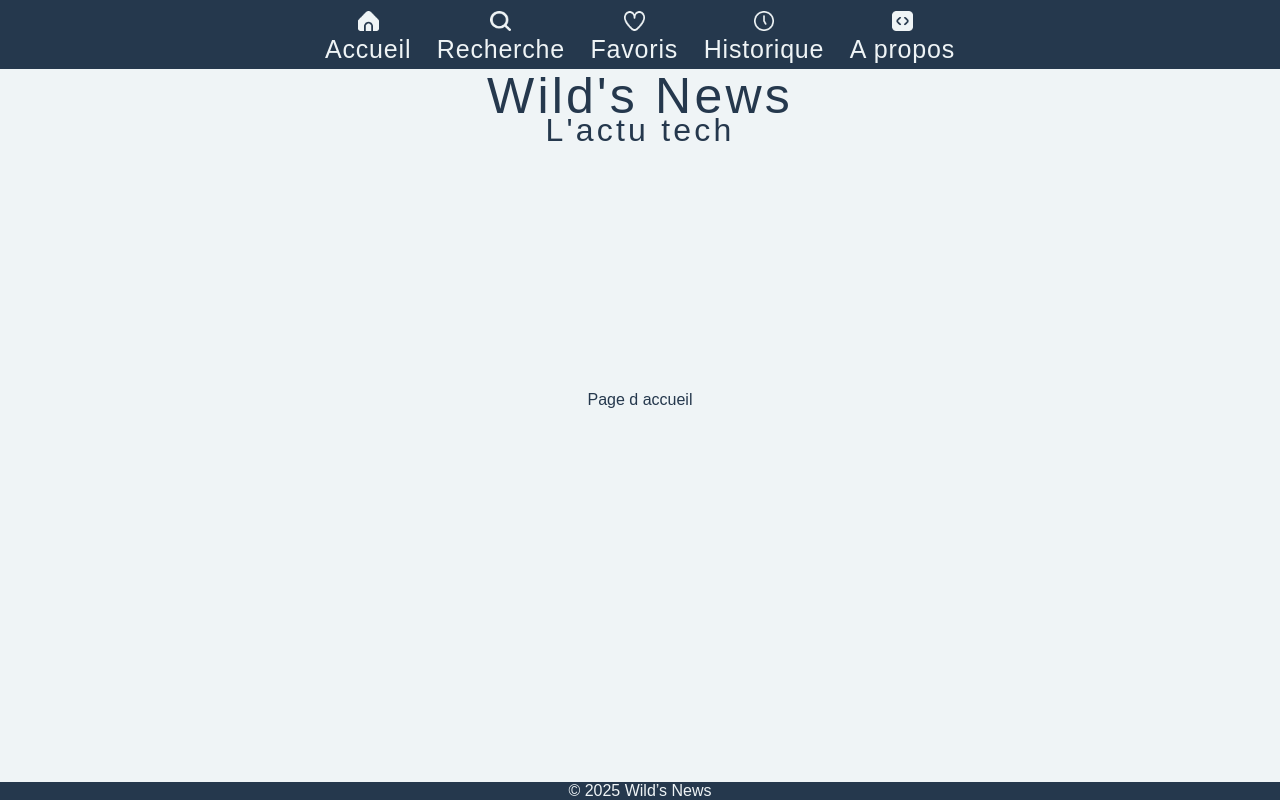
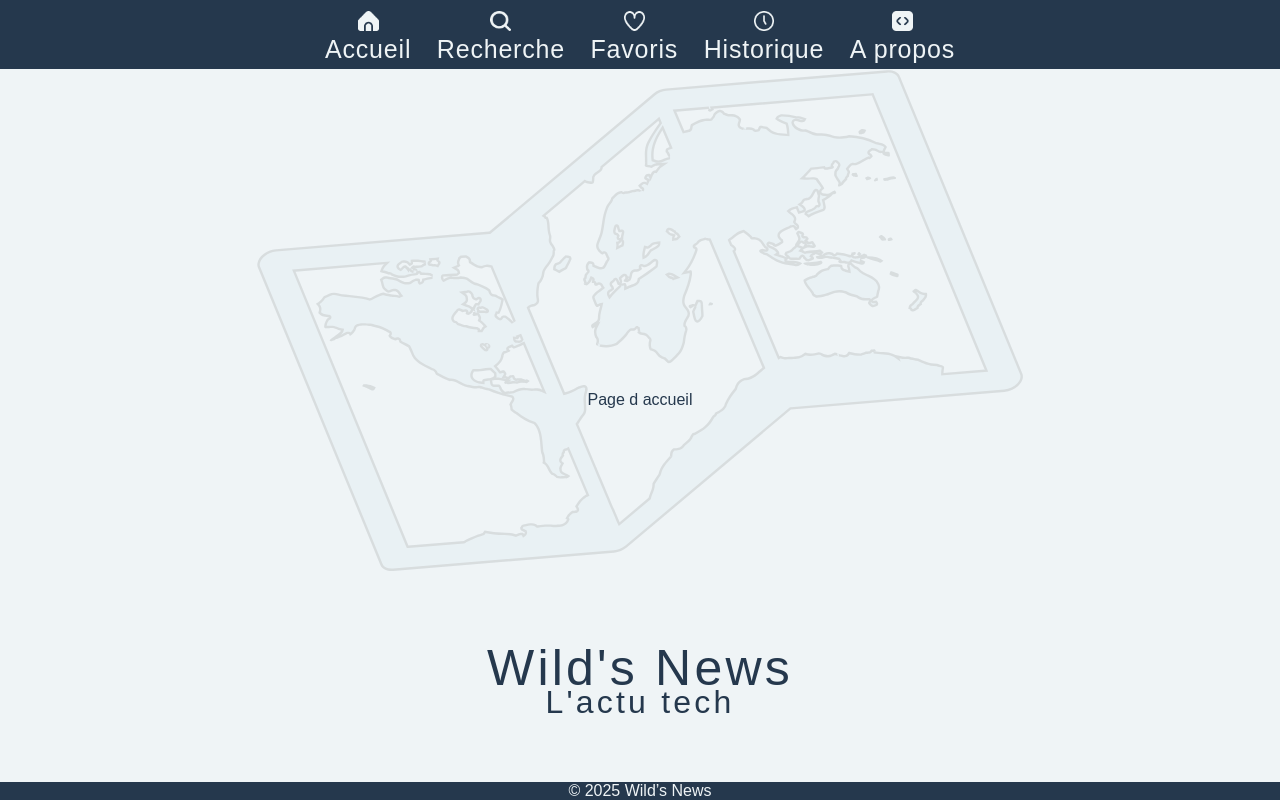
Before and after one commit to WildCodeSchool/2024-12-orleans-cda-project2-team-b, a React (Vite) app: page / in a window 1280 px wide. Built offline with nearby package versions, Linux system fonts and the light colour scheme; a web font is replaced by a local one.

Commit message:
add the footer and map background

```diff
--- a/src/app.jsx
+++ b/src/app.jsx
@@ -1,6 +1,7 @@
 import { Outlet } from 'react-router-dom';
 
 import './app.scss';
+import BackgroundCard from './components/back-gard';
 import Footer from './components/footer';
 import MainTitle from './components/main-title';
 import Navbar from './components/navbar';
@@ -9,6 +10,7 @@ function App() {
   return (
     <>
       <Navbar />
+      <BackgroundCard />
       <MainTitle />
       <main className='absolute-center-container'>
         <Outlet />
--- /dev/null
+++ b/src/components/back-gard.jsx
@@ -0,0 +1,5 @@
+import './back-gard.scss';
+
+export default function BackgroundCard() {
+  return <img className='backgroundCard' src='/back-card.svg' />;
+}
--- /dev/null
+++ b/src/components/back-gard.scss
@@ -0,0 +1,9 @@
+.backgroundCard {
+  padding-top: 8.63dvh;
+  display: block;
+  margin: auto;
+  width: 60dvw;
+  align-items: center;
+  justify-content: center;
+  opacity: 9%;
+}
```
